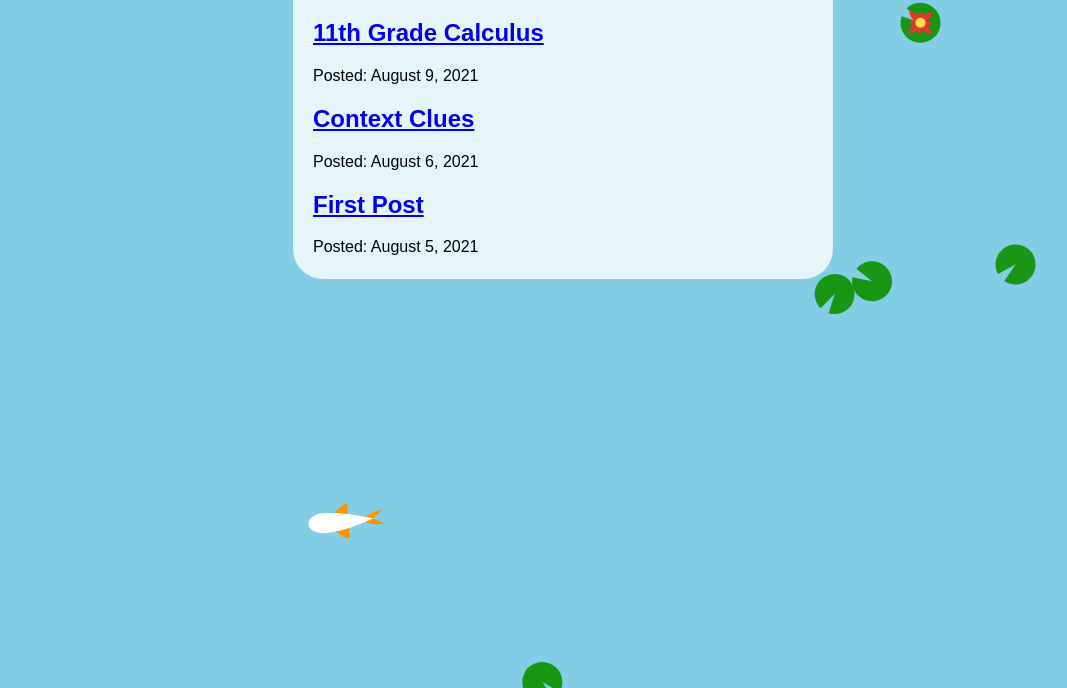
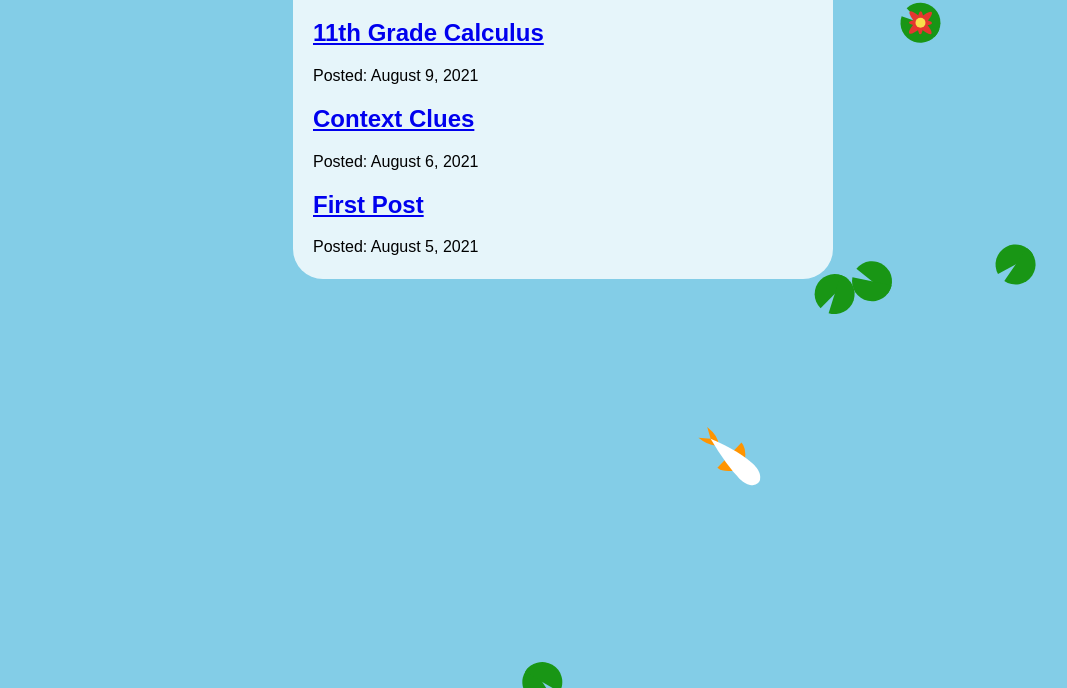
Before and after one commit to Sleachga/Portfolio, a Gatsby site: page /blog in a window 1280 px wide. Shown: the part 112-800 px from the top of the page, without its empty margins (77-1144 px from the left). Built offline with nearby package versions, Linux system fonts and the light colour scheme; Gatsby itself is replaced by a stand-in of ours; some packages are replaced by stand-ins of ours.

Commit message:
Identifying the food and setting turn angle

```diff
--- a/src/animations/classes/fish.js
+++ b/src/animations/classes/fish.js
@@ -6,35 +6,21 @@ export class Fish {
     this.randomFromInterval = (min, max) =>
       Math.floor(Math.random() * (max - min + 1) + min);
 
-    this.x = this.randomFromInterval(50, width - 50);
-    this.y = this.randomFromInterval(50, height - 50);
+    // this.x = this.randomFromInterval(50, width - 50);
+    // this.y = this.randomFromInterval(50, height - 50);
+
+    this.x = width / 2;
+    this.y = height / 2;
 
     this.speed = 0.5 + Math.random() * 2;
     this.headRotationAngle = Math.random() * 2 * Math.PI;
     this.rotateClockwise = true;
 
-    this.headRotationAngleDegs = (this.headRotationAngle * 180) / Math.PI; // For debug purposes
+    // this.headRotationAngleDegs = (this.headRotationAngle * 180) / Math.PI; // For debug purposes
+    this.headRotationAngle = (5 * Math.PI) / 4;
 
-    this.speedX = Math.abs(this.speed * Math.cos(this.headRotationAngle));
-    this.speedY = Math.abs(this.speed * Math.sin(this.headRotationAngle));
-
-    // Deal with weird case of when facing up right && bottom left... not sure why it happens
-    if (
-      (this.headRotationAngle > Math.PI / 2 &&
-        this.headRotationAngle < Math.PI) ||
-      (this.headRotationAngle > (3 * Math.PI) / 2 &&
-        this.headRotationAngle < 2 * Math.PI)
-    ) {
-      this.speedY = -this.speedY;
-    }
-
-    if (
-      Math.PI / 2 < this.headRotationAngle &&
-      this.headRotationAngle < (3 * Math.PI) / 2
-    ) {
-      this.speedX = -this.speedX;
-      this.speedY = -this.speedY;
-    }
+    this.speedX = this.speed * Math.cos(this.headRotationAngle);
+    this.speedY = this.speed * Math.sin(this.headRotationAngle);
 
     this.momentumX = 0;
     this.momentumY = 0;
@@ -488,8 +474,9 @@ export class Fish {
             turnAmountPerFrame = this.turnAngle - this.headRotationAngle;
           this.headRotationAngle += turnAmountPerFrame;
         } else if (left && movingDown) {
-          if (this.turnAngle < 0) this.turnAngle = this.turnAngle + (2 * Math.PI);
-          if (this.headRotationAngle < 0) this.headRotationAngle = this.headRotationAngle + (2 * Math.PI);
+          if (this.turnAngle < 0) this.turnAngle = this.turnAngle + 2 * Math.PI;
+          if (this.headRotationAngle < 0)
+            this.headRotationAngle = this.headRotationAngle + 2 * Math.PI;
           if (this.headRotationAngle - this.turnAngle < turnAmountPerFrame)
             turnAmountPerFrame = this.headRotationAngle - this.turnAngle;
           this.headRotationAngle -= turnAmountPerFrame;
@@ -498,7 +485,7 @@ export class Fish {
             turnAmountPerFrame = this.headRotationAngle - this.turnAngle;
           this.headRotationAngle -= turnAmountPerFrame;
         } else if (up && movingRight) {
-          if (this.turnAngle < 0) this.turnAngle = this.turnAngle + (2 * Math.PI);
+          if (this.turnAngle < 0) this.turnAngle = this.turnAngle + 2 * Math.PI;
           if (this.turnAngle - this.headRotationAngle < turnAmountPerFrame)
             turnAmountPerFrame = this.turnAngle - this.headRotationAngle;
           this.headRotationAngle += turnAmountPerFrame;
@@ -507,7 +494,7 @@ export class Fish {
             turnAmountPerFrame = this.headRotationAngle - this.turnAngle;
           this.headRotationAngle -= turnAmountPerFrame;
         } else if (right && movingDown) {
-          if (this.turnAngle < 0) this.turnAngle = this.turnAngle + (2 * Math.PI);
+          if (this.turnAngle < 0) this.turnAngle = this.turnAngle + 2 * Math.PI;
           if (this.turnAngle - this.headRotationAngle < turnAmountPerFrame)
             turnAmountPerFrame = this.turnAngle - this.headRotationAngle;
           this.headRotationAngle += turnAmountPerFrame;
@@ -515,10 +502,11 @@ export class Fish {
           if (this.headRotationAngle - this.turnAngle < turnAmountPerFrame)
             turnAmountPerFrame = this.headRotationAngle - this.turnAngle;
           this.headRotationAngle -= turnAmountPerFrame;
-        } else { // down and moving left
-          if (this.turnAngle < 2 * Math.PI) this.turnAngle += (2 * Math.PI);
-          if (this.headRotationAngle < (Math.PI / 2)) {
-            this.headRotationAngle += (2 * Math.PI);
+        } else {
+          // down and moving left
+          if (this.turnAngle < 2 * Math.PI) this.turnAngle += 2 * Math.PI;
+          if (this.headRotationAngle < Math.PI / 2) {
+            this.headRotationAngle += 2 * Math.PI;
           }
 
           // Special case just for here
@@ -528,7 +516,8 @@ export class Fish {
             // Move slightly away from edge at the end to avoid endless loops
             if (this.x <= 50) this.x = 50.001;
             if (this.y <= 50) this.y = 50.001;
-            if (this.x >= this.canvasWidth - 50) this.x = this.canvasWidth - 50.001;
+            if (this.x >= this.canvasWidth - 50)
+              this.x = this.canvasWidth - 50.001;
             if (this.y >= this.canvasHeight - 50)
               this.y = this.canvasHeight - 50.001;
           }
@@ -571,21 +560,31 @@ export class Fish {
   }
 
   doFoodLogic(food) {
-    if (this.chasingFood) {
+    if (this.chasingFood && this.turning) {
+      debugger;
+      console.log('TURNING TO DA FOOOD');
+    } else if (this.chasingFood){
+      debugger;
+      console.log('CHASING DA FOOOD');
+    }
+    else {
+      for (let f of food) {
+        const xDistance = f.x >= this.x ? f.x - this.x : this.x - f.x;
+        const yDistance = f.y >= this.y ? f.y - this.y : this.y - f.y;
+        if (Math.sqrt(xDistance * xDistance + yDistance * yDistance) < 200) {
+          this.turnAngle = Math.atan2(yDistance, xDistance);
+          if (this.speedX < 0) this.turnAngle = Math.PI - this.turnAngle;
+          if (this.speedY < 0) this.turnAngle = 2* Math.PI - this.turnAngle;
 
-    } else {
-      food.forEach((f) => {
-        const xDistance = f.x - this.x;
-        const yDistance = f.y - this.y;
-        if (Math.sqrt(xDistance*xDistance + yDistance*yDistance) < 200) {
-          console.log('here!');
+          this.chasingFood = true;
+          this.turning = true;
         }
-      });
+      }
     }
   }
 
   update(food) {
     this.doFoodLogic(food);
-    this.doMovementLogic();
+    if (!this.chasingFood) this.doMovementLogic();
   }
 }
```
